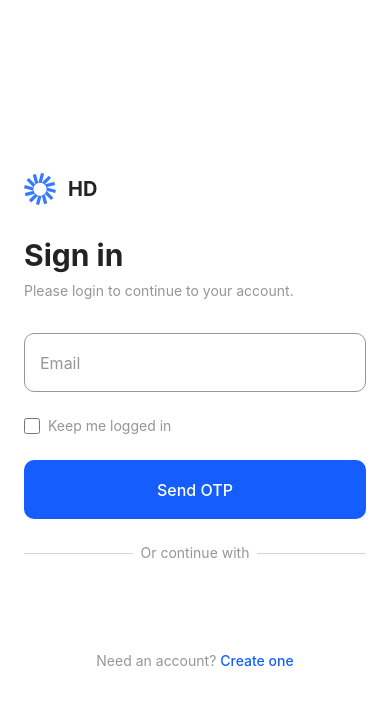
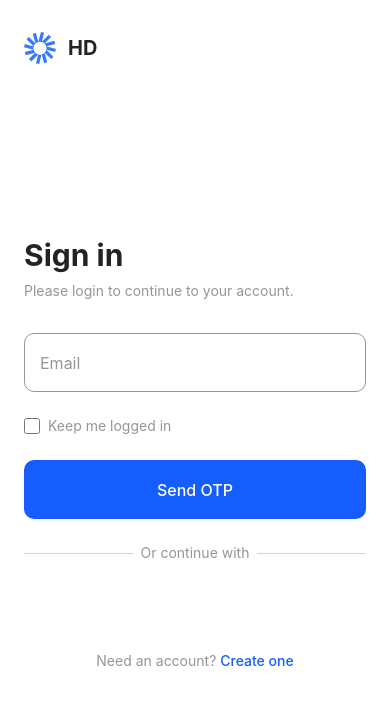
Before and after one commit to thisisdkyadav/notes_app_frontend, a React (Vite) app: page /login in a window 390 px wide. Shown: the top 706 px of the page. Built offline with nearby package versions, Linux system fonts and the light colour scheme; no server answers.

Commit message:
Refactor Login and Signup components to improve layout and styling; centralize form elements and enhance user experience with consistent input handling and error messaging.

```diff
--- a/src/pages/Login.tsx
+++ b/src/pages/Login.tsx
@@ -85,16 +85,18 @@ const Login: React.FC = () => {
   return (
     <div className="min-h-screen flex flex-col lg:flex-row">
       {/* Left side - Form */}
-      <div className="flex-1 flex flex-col justify-center px-6 py-8 lg:px-12 lg:py-12 bg-white">
-        <div className="max-w-sm mx-auto w-full">
-          {/* Logo */}
-          <div className="flex items-center mb-8">
+      <div className="flex-1 flex flex-col bg-white">
+        {/* Logo - Fixed at top */}
+        <div className="flex items-center px-6 py-8 lg:px-12 lg:py-8">
           <img src={logoSvg} alt="HD Logo" className="h-8 w-8" />
           <span className="ml-3 text-xl font-bold" style={{ color: "#232323" }}>
             HD
           </span>
         </div>
 
+        {/* Form Container - Centered */}
+        <div className="flex-1 flex flex-col justify-center px-6 pb-8 lg:px-12 lg:pb-12">
+          <div className="max-w-sm mx-auto w-full">
             {/* Header */}
             <div className="mb-8">
               <h1 className="text-3xl font-bold mb-2" style={{ color: "#232323" }}>
@@ -170,7 +172,12 @@ const Login: React.FC = () => {
               )}
 
               {/* Submit Button */}
-            <button type="submit" disabled={loading || (otpSent && otp.length !== 6)} className="w-full bg-blue-600 hover:bg-blue-700 text-white font-medium rounded-[10px] transition-colors disabled:opacity-50 disabled:cursor-not-allowed" style={{ width: "399px", maxWidth: "100%", height: "59px" }}>
+              <button
+                type="submit"
+                disabled={loading || (otpSent && otp.length !== 6)}
+                className="w-full bg-blue-600 hover:bg-blue-700 text-white font-medium rounded-[10px] transition-colors disabled:opacity-50 disabled:cursor-not-allowed"
+                style={{ width: "399px", maxWidth: "100%", height: "59px" }}
+              >
                 {loading ? (otpSent ? "Verifying..." : "Sending OTP...") : otpSent ? "Verify OTP" : "Send OTP"}
               </button>
 
@@ -210,6 +217,7 @@ const Login: React.FC = () => {
             </p>
           </div>
         </div>
+      </div>
 
       {/* Right side - Blue background image */}
       <div className="hidden lg:block flex-1 p-3">
--- a/src/pages/Signup.tsx
+++ b/src/pages/Signup.tsx
@@ -101,16 +101,18 @@ const Signup: React.FC = () => {
   return (
     <div className="min-h-screen flex flex-col lg:flex-row">
       {/* Left side - Form */}
-      <div className="flex-1 flex flex-col justify-center px-6 py-8 lg:px-12 lg:py-12 bg-white">
-        <div className="max-w-sm mx-auto w-full">
-          {/* Logo */}
-          <div className="flex items-center mb-8">
+      <div className="flex-1 flex flex-col bg-white">
+        {/* Logo - Fixed at top */}
+        <div className="flex items-center px-6 py-8 lg:px-12 lg:py-8">
           <img src={logoSvg} alt="HD Logo" className="h-8 w-8" />
           <span className="ml-3 text-xl font-bold" style={{ color: "#232323" }}>
             HD
           </span>
         </div>
 
+        {/* Form Container - Centered */}
+        <div className="flex-1 flex flex-col justify-center px-6 pb-8 lg:px-12 lg:pb-12">
+          <div className="max-w-sm mx-auto w-full">
             {/* Header */}
             <div className="mb-8">
               <h1 className="text-3xl font-bold mb-2" style={{ color: "#232323" }}>
@@ -173,7 +175,12 @@ const Signup: React.FC = () => {
               )}
 
               {/* Submit Button */}
-            <button type="submit" disabled={loading || (otpSent && otp.length !== 6)} className="w-full bg-blue-600 hover:bg-blue-700 text-white font-medium rounded-[10px] transition-colors disabled:opacity-50 disabled:cursor-not-allowed" style={{ width: "399px", maxWidth: "100%", height: "59px" }}>
+              <button
+                type="submit"
+                disabled={loading || (otpSent && otp.length !== 6)}
+                className="w-full bg-blue-600 hover:bg-blue-700 text-white font-medium rounded-[10px] transition-colors disabled:opacity-50 disabled:cursor-not-allowed"
+                style={{ width: "399px", maxWidth: "100%", height: "59px" }}
+              >
                 {loading ? (otpSent ? "Verifying..." : "Sending OTP...") : otpSent ? "Verify OTP" : "Get OTP"}
               </button>
 
@@ -213,6 +220,7 @@ const Signup: React.FC = () => {
             </p>
           </div>
         </div>
+      </div>
 
       {/* Right side - Blue background image */}
       <div className="hidden lg:block flex-1 p-3">
```
Lines whose indentation alone changed are shown as unchanged.
